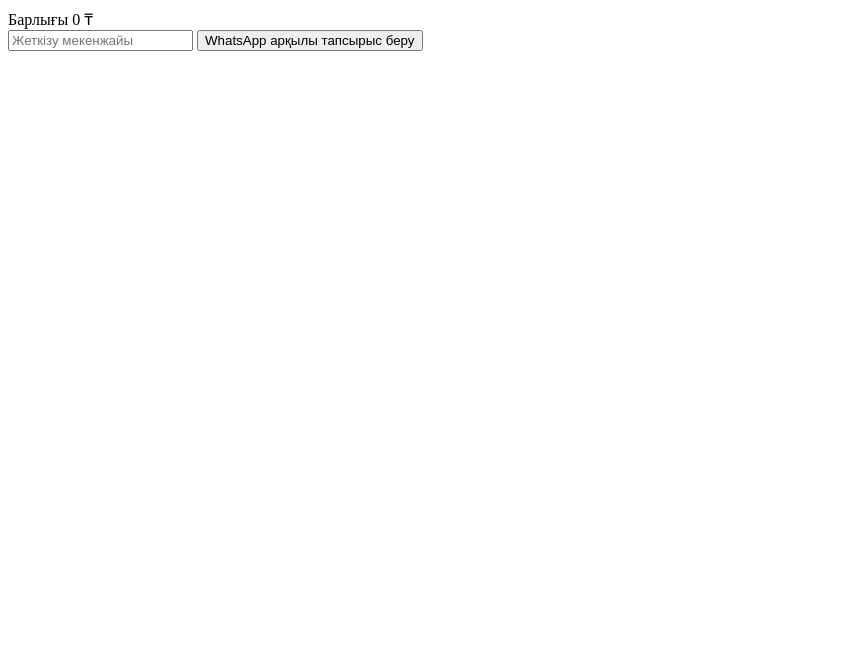
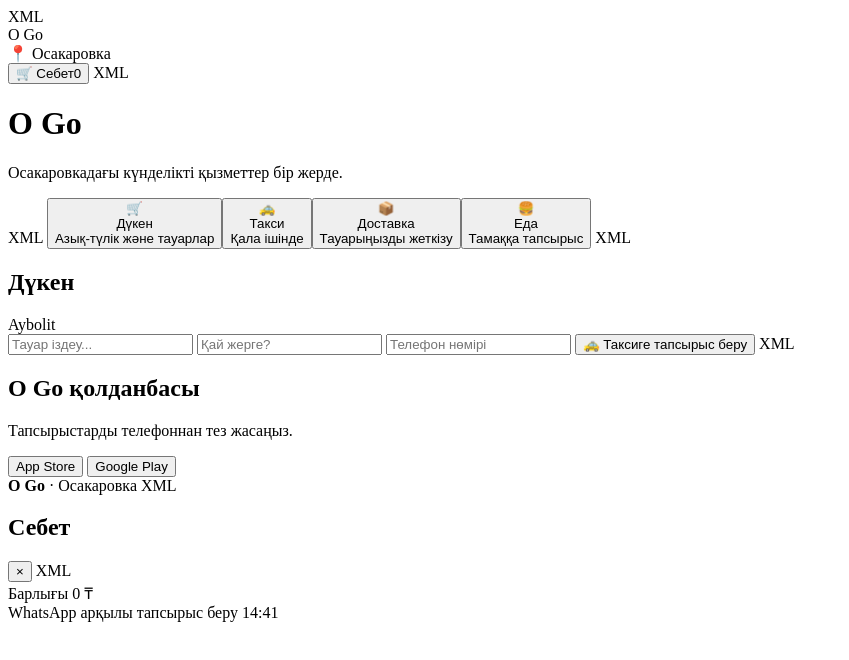
Before and after one commit to tilekberdi98/ago, a plain HTML site: page index.html in a window 1280 px wide. Shown: the whole page, without its empty margins (0-849 px from the left). Drawn offline with Linux system fonts and the light colour scheme.

Commit message:
Enhance index.html with new services and layout
Refactor HTML structure and add service buttons for delivery, taxi, and food ordering.

```diff
--- a/index.html
+++ b/index.html
@@ -1,3 +1,112 @@
+XML
+<div><div class="logo">O Go</div></div>
+
+<div class="location">
+  📍 Осакаровка
+</div>
+
+<button class="cart-button" onclick="openCart()">
+  🛒 <span>Себет</span><span id="cartCount">0</span></button>
+XML
+<div class="hero-content">
+
+  <h1>O Go</h1>
+
+  <p>
+    Осакаровкадағы күнделікті қызметтер бір жерде.
+  </p>
+
+</div>
+XML
+<button class="service" onclick="goStore()">
+
+  <div class="service-icon">🛒</div>
+
+  <div>
+    <div class="service-title">Дүкен</div>
+    <div class="service-text">Азық-түлік және тауарлар</div></div>
+
+</button><button class="service" onclick="goTaxi()">
+
+  <div class="service-icon">🚕</div>
+
+  <div>
+    <div class="service-title">Такси</div>
+    <div class="service-text">Қала ішінде</div></div>
+
+</button><button class="service" onclick="showDelivery()">
+
+  <div class="service-icon">📦</div>
+
+  <div>
+    <div class="service-title">Доставка</div>
+    <div class="service-text">Тауарыңызды жеткізу</div></div>
+
+</button><button class="service" onclick="showFood()">
+
+  <div class="service-icon">🍔</div>
+
+  <div>
+    <div class="service-title">Еда</div>
+    <div class="service-text">Тамаққа тапсырыс</div></div>
+
+</button>
+XML
+<h2>Дүкен</h2>
+
+<div class="shop-partner">
+
+  <img
+    class="partner-logo"
+    src="aibolit.png"
+    onerror="this.style.display='none'"
+    alt="Aybolit"
+  >
+
+  <span>Aybolit</span>
+
+</div>
+<input id="search" class="search" placeholder="Тауар іздеу..." oninput="renderProducts()"
+
+XML
+<input id="taxiFrom" placeholder="Қай жерден?">
+
+<input id="taxiTo" placeholder="Қай жерге?">
+
+<input id="taxiPhone" type="tel" placeholder="Телефон нөмірі">
+
+<button class="taxi-button" onclick="orderTaxi()">
+  🚕 Таксиге тапсырыс беру
+</button>
+XML
+<div>
+
+  <h2>O Go қолданбасы</h2>
+
+  <p>
+    Тапсырыстарды телефоннан тез жасаңыз.
+  </p>
+
+</div><div class="app-buttons">
+
+  <button class="app-btn">
+    App Store
+  </button>
+
+  <button class="app-btn">
+    Google Play
+  </button>
+
+</div>
+<strong>O Go</strong> · Осакаровка
+
+XML
+<h2>Себет</h2>
+
+<button class="close" onclick="closeCart()">
+  ×
+</button>
+XML
 <div class="total">
 
   <span>Барлығы</span>
@@ -6,19 +115,9 @@
     0 ₸
   </span>
 
-</div>
-
-
-<input
-  id="address"
-  class="address"
-  placeholder="Жеткізу мекенжайы"
->
-
-
-<button
-  class="whatsapp"
-  onclick="orderWhatsApp()"
+</div><inputid="address"class="address"placeholder="Жеткізу мекенжайы"
+><buttonclass="whatsapp"onclick="orderWhatsApp()"
 >
   WhatsApp арқылы тапсырыс беру
 </button>
+14:41
```
